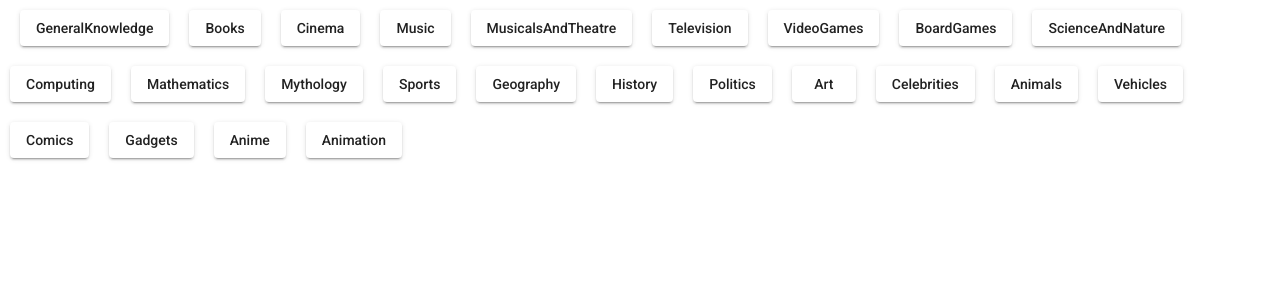
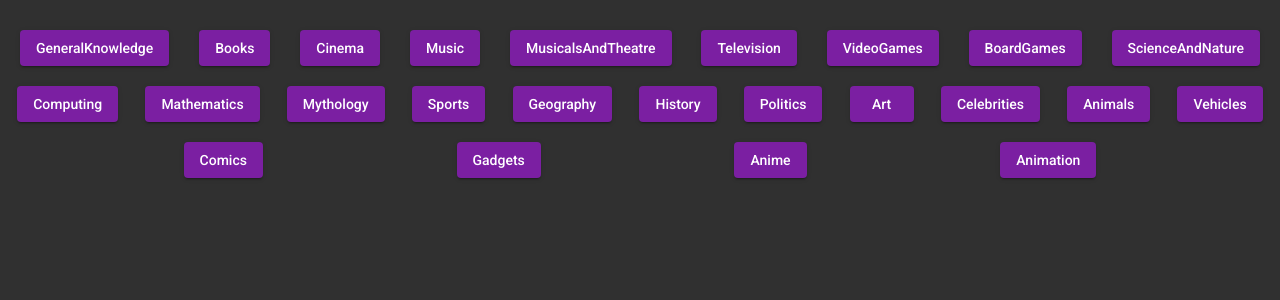
Before and after one commit to aaron-bond/trivia, an Angular app: page / in a window 1280 px wide. Shown: the top 300 px of the page. Built offline with nearby package versions, Linux system fonts and the light colour scheme.

Commit message:
style fixes

```diff
--- a/angular.json
+++ b/angular.json
@@ -116,10 +116,7 @@
             "tsConfig": "tsconfig.spec.json",
             "karmaConfig": "karma.conf.js",
             "assets": ["src/favicon.ico", "src/assets"],
-            "styles": [
-              "./node_modules/@angular/material/prebuilt-themes/indigo-pink.css",
-              "src/styles.scss"
-            ],
+            "styles": ["src/styles.scss"],
             "scripts": []
           },
           "configurations": {
--- a/src/app/shell/shell.component.html
+++ b/src/app/shell/shell.component.html
@@ -1,30 +1,20 @@
-<!--
-    <mat-form-field>
-    <mat-label>Category</mat-label>
-    <mat-select [(value)]="SelectedCategory">
-        <mat-option *ngFor="let c of CategoryOptions" [value]="c">
-            {{ Category[c] }}
-        </mat-option>
-    </mat-select>
-</mat-form-field>
-
-<button mat-raised-button (click)="getQuestions()" style="margin-left:10px;">Get Questions!</button>
- -->
-
-<ng-container *ngIf="!CurrentQuestion">
+<div *ngIf="!CurrentQuestion" class="category-container">
     <ng-container *ngFor="let c of CategoryOptions">
-        <button mat-raised-button (click)="getQuestions(c)" style="margin:10px;">{{ Category[c] }}</button>
+        <div>
+            <button mat-raised-button color="primary" style="margin:10px;"
+                (click)="getQuestions(c)">{{ Category[c] }}</button>
+        </div>
     </ng-container>
-</ng-container>
+</div>
 
 <br />
 
 <div>
     <div *ngIf="CurrentQuestion" class="stuff">
-        <span [innerHTML]="CurrentQuestion.question"></span>
+        <span class="question" [innerHTML]="CurrentQuestion.question"></span>
 
         <ng-container *ngFor="let answer of RandomiseAnswers(CurrentQuestion)">
-            <button mat-button color="primary" (click)="ChooseAnswer(answer)" [innerHTML]="answer"></button>
+            <button mat-raised-button (click)="ChooseAnswer(answer)" [innerHTML]="answer"></button>
         </ng-container>
 
         <br />
--- a/src/app/shell/shell.component.scss
+++ b/src/app/shell/shell.component.scss
@@ -8,4 +8,21 @@
     span {
         display: block;
     }
+
+    button {
+        width: 100%;
+        margin-top: 2em;
+        height: 4em;
+    }
+
+    .question {
+        font-size: 1.5rem;
+        line-height: 2rem;
+    }
 }
+
+.category-container {
+    display: flex;
+    flex-wrap: wrap;
+    justify-content: space-evenly;
+}
--- a/src/index.html
+++ b/src/index.html
@@ -11,7 +11,7 @@
   <link href="https://fonts.googleapis.com/icon?family=Material+Icons" rel="stylesheet">
 </head>
 
-<body class="mat-typography">
+<body class="mat-typography mat-app-background">
   <shell></shell>
 </body>
 
--- a/src/styles.scss
+++ b/src/styles.scss
@@ -1,6 +1,4 @@
-/* You can add global styles to this file, and also import other style files */
-
-@import "@angular/material/prebuilt-themes/indigo-pink.css";
+@import "@angular/material/prebuilt-themes/purple-green.css";
 
 html,
 body {
```
